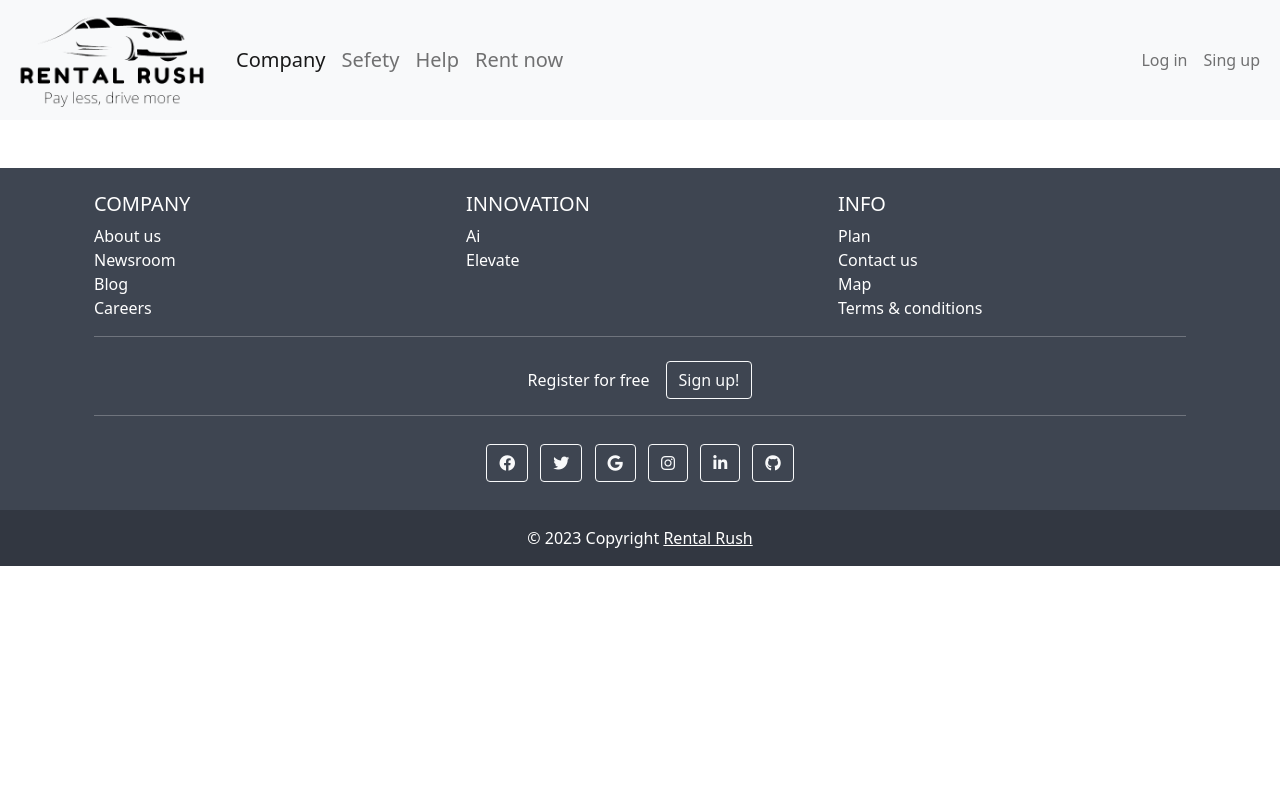
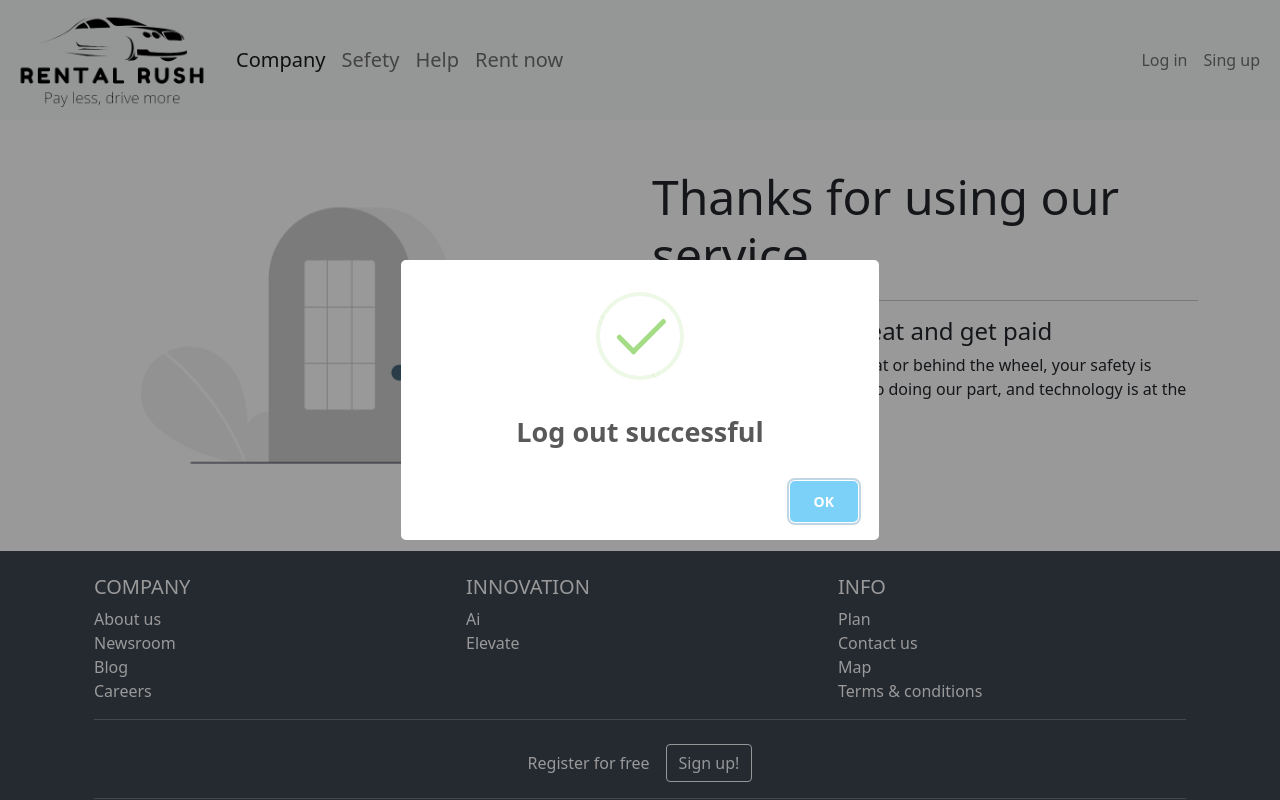
Before and after one commit to HridoySarkar/CarRental, a PHP site: page /logout.php in a window 1280 px wide. Run offline with PHP 8.4, Linux system fonts and the light colour scheme.

Commit message:
added & update

```diff
--- a/logout.php
+++ b/logout.php
@@ -6,7 +6,11 @@ session_start();
 session_unset();
 session_destroy();
 
-
+    echo "<script> swal({
+        icon: 'success',
+        title: 'Log out successful',
+        showConfirmButton: false,
+      })</script>";
 
 ?>
 
@@ -16,17 +20,19 @@ session_destroy();
 
 <div class="container">
     <div class="row">
-        <div class="col-md">
-            <?php
-                echo "<script>swal('Here's the title!', '...and here's the text!');</script>";
-
-                header('loaction:login.php');
-            ?>
+        <div class="col-md-6 mt-5">
+            <img src="./img/logout.png" alt="" class="img-fluid">
+        </div>
+        <div class="col-md-6 mt-5">
+            <h2 class="display-5">Thanks for using our service</h2>
+            <hr>
+            <h4>Get in the driver’s seat and get paid</h4>
+            <p>Whether you’re in the back seat or behind the wheel, your safety is essential. We are committed to doing our part, and technology is at the heart of our approach.</p>
+        <a href='./login.php'><button type='button' class='btn cta-btn btn-md'>Rent Now</button></a>
         </div>
     </div>
 </div>
-
-
+<script src="https://unpkg.com/sweetalert/dist/sweetalert.min.js"></script>
 </body>
 
 
--- a/partials/navbar.php
+++ b/partials/navbar.php
@@ -26,7 +26,7 @@
           <a class="nav-link fs-5" href="safety.php">Sefety</a>
         </li>
         <li class="nav-item">
-          <a class="nav-link fs-5" href="#">Help</a>
+          <a class="nav-link fs-5" href="./help.php">Help</a>
         </li>
         <li class="nav-item">
           <a class="nav-link fs-5" href="./login.php">Rent now</a>
--- a/partials/userNav.php
+++ b/partials/userNav.php
@@ -23,10 +23,10 @@
           <a class="nav-link active fs-5" aria-current="page" href="#">Company</a>
         </li>
         <li class="nav-item">
-          <a class="nav-link fs-5" href="#">Sefety</a>
+          <a class="nav-link fs-5" href="./safety.php">Sefety</a>
         </li>
         <li class="nav-item">
-          <a class="nav-link fs-5" href="#">Help</a>
+          <a class="nav-link fs-5" href=".help.php">Help</a>
         </li>
         <li class="nav-item">
           <a class="nav-link fs-5" href="./user_page.php">Rent now</a>
```
Also changed, not shown: help.php (added, +24 -0 lines), partials/adminNav.php (+2 -5 lines).
